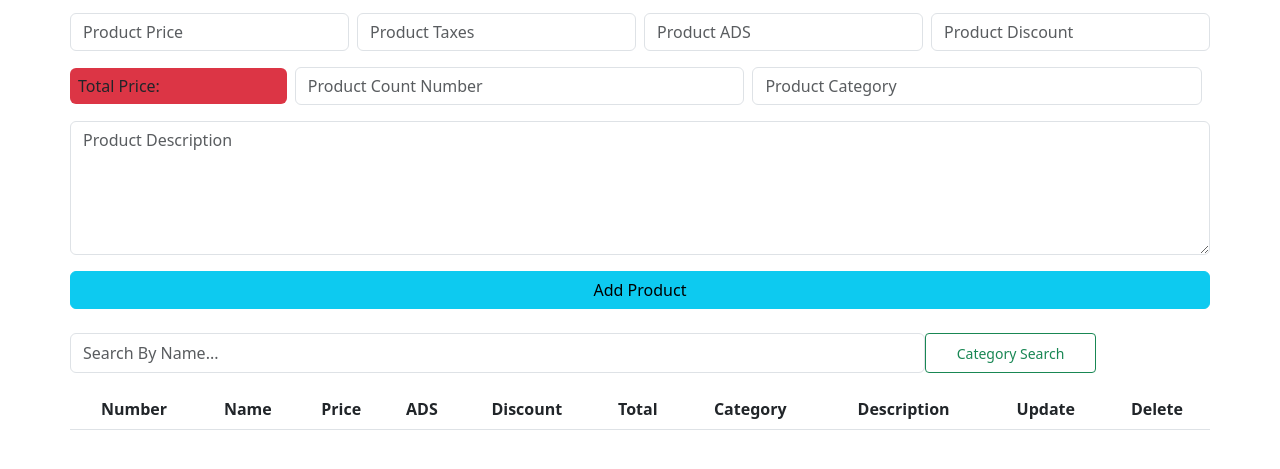
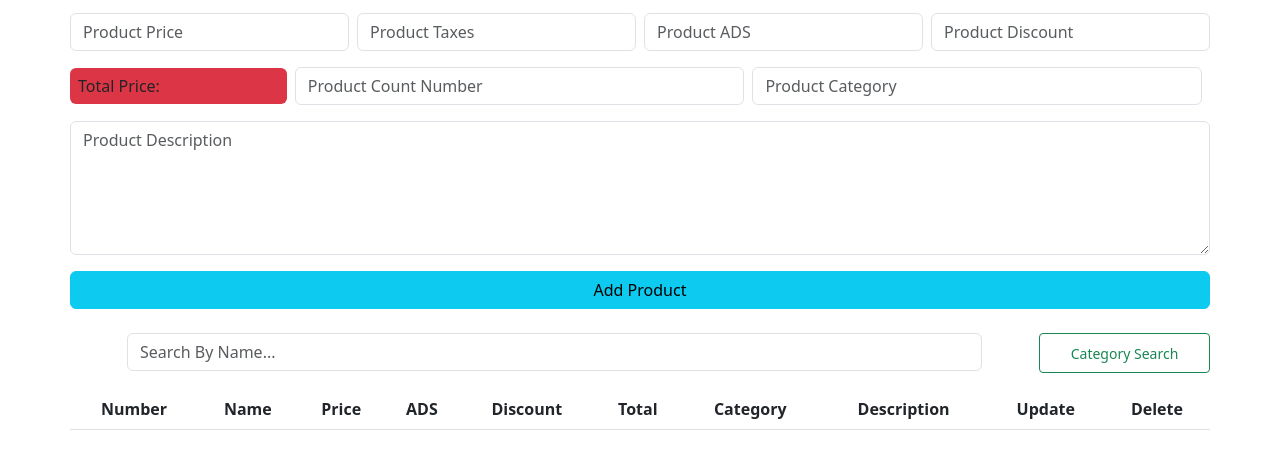
Before and after one commit to ahamdy997/CRUDS-System, a plain HTML site: page index.html in a window 1280 px wide. Shown: the part 111-580 px from the top of the page. Drawn offline with Linux system fonts and the light colour scheme.

Commit message:
Update index.html

```diff
--- a/index.html
+++ b/index.html
@@ -36,7 +36,7 @@
             <button class="btn btn-info d-block mt-3" onclick="addProducts();"id='addProduct'>Add Product</button>
             <button class="btn btn-warning d-none mt-3" onclick="updateProduct();" id="updateProduct">Update Product</button>
 
-            <input type="text" class="w-75 m-s-0 form form-control mt-4 " id="search" oninput="search(this.value);" placeholder="Search By Name...">
+            <input type="text" class="w-75 m-auto form form-control mt-4 " id="search" oninput="search(this.value);" placeholder="Search By Name...">
             <button class="btn btq  btn-sm btn-outline-success mt-4  " id="btnSearch" onclick="chooseSearchType();">Category Search</button>
             <button class="btn btq  btn-sm btn-outline-danger mt-4 d-none " id="btnSearch2" onclick="chooseSearchTypePrimary();">Name Search</button>
 
```
